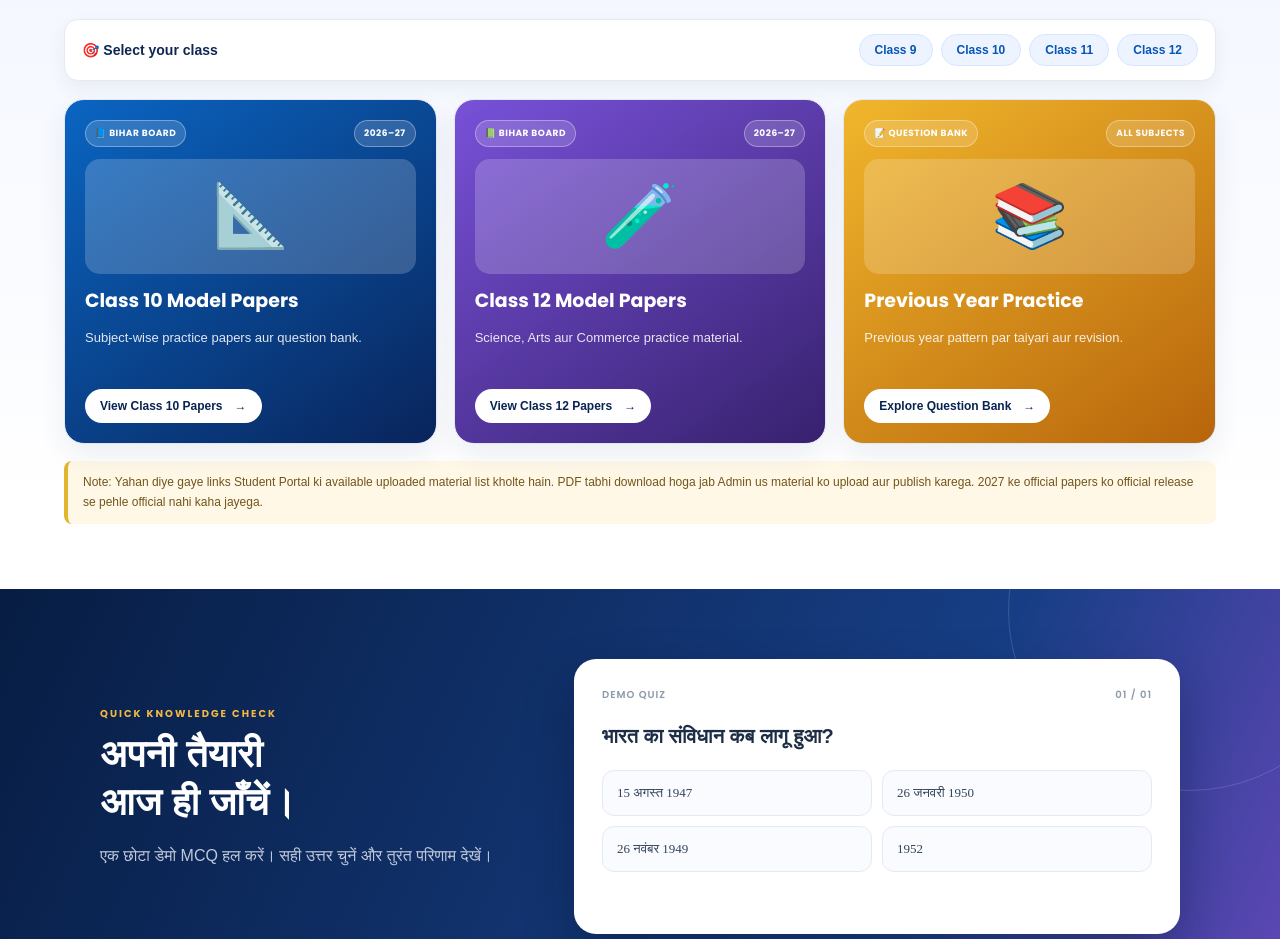
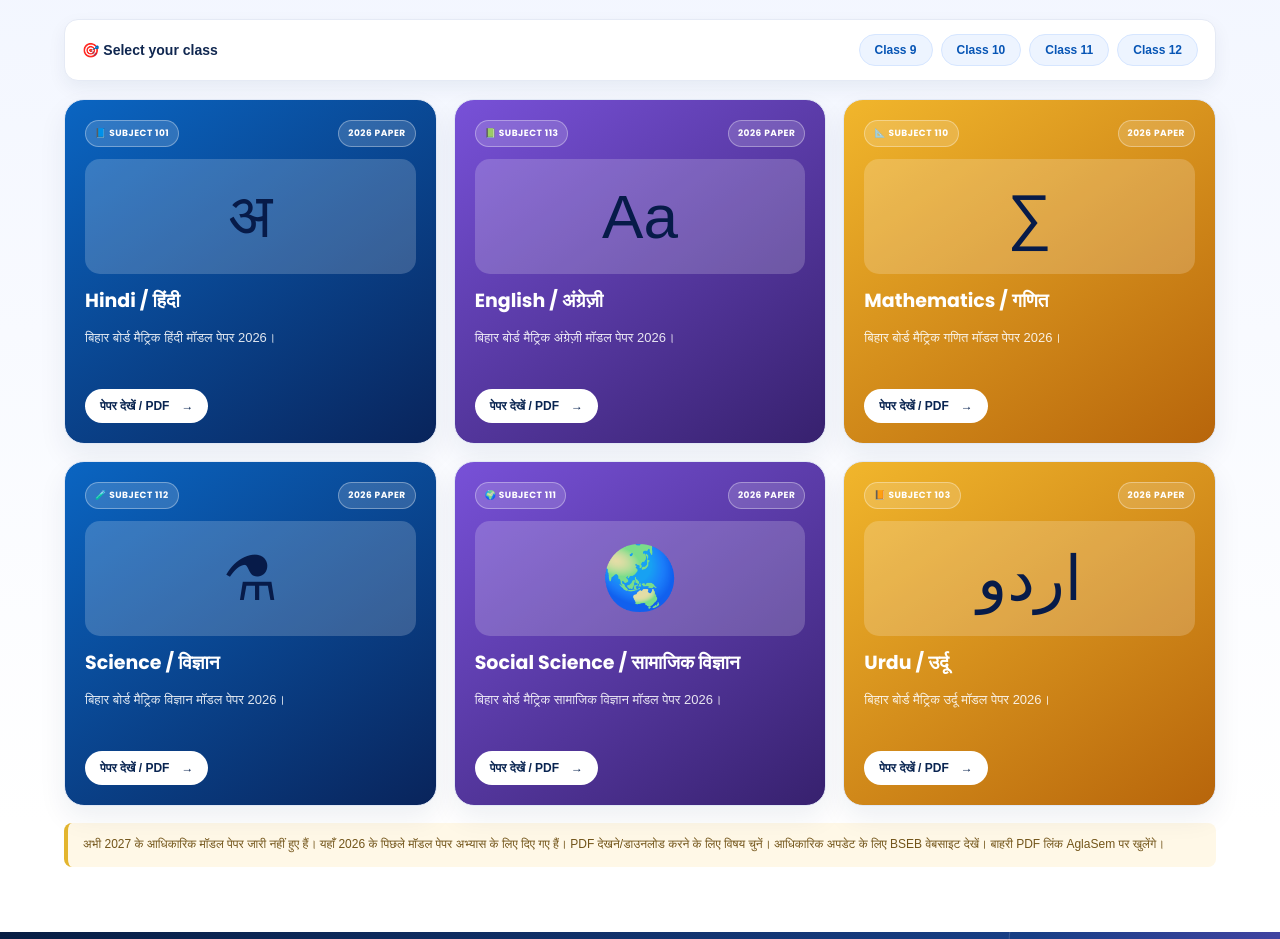
Before and after one commit to mdaftabansari1171997-dot/aftabstudentsbook, a plain HTML site: page index.html in a window 1280 px wide. Shown: the part 2896-3835 px from the top of the page. Drawn offline with Linux system fonts and the light colour scheme; a web font is replaced by a local one.

Commit message:
Add Class 10 subject-wise model paper links

```diff
--- a/index.html
+++ b/index.html
@@ -69,11 +69,14 @@
  <div class="library-heading"><div><div class="eyebrow">BOARD EXAM PRACTICE ZONE</div><h2>Model Papers & Question Bank</h2><p>Bihar Board aur anya boards ke exam-pattern practice papers.</p></div><span class="paper-year">SESSION 2026–27</span></div>
  <div class="paper-filter-row"><span>🎯 Select your class</span><div class="paper-class-pills"><a href="student.html?class_level=Class%209">Class 9</a><a href="student.html?class_level=Class%2010">Class 10</a><a href="student.html?class_level=Class%2011">Class 11</a><a href="student.html?class_level=Class%2012">Class 12</a></div></div>
  <div class="paper-grid">
-  <article class="paper-card paper-blue"><div class="paper-top"><span>📘 BIHAR BOARD</span><b>2026–27</b></div><div class="paper-illustration">📐</div><h3>Class 10 Model Papers</h3><p>Subject-wise practice papers aur question bank.</p><a href="student.html?class_level=Class%2010">View Class 10 Papers <b>→</b></a></article>
-  <article class="paper-card paper-violet"><div class="paper-top"><span>📗 BIHAR BOARD</span><b>2026–27</b></div><div class="paper-illustration">🧪</div><h3>Class 12 Model Papers</h3><p>Science, Arts aur Commerce practice material.</p><a href="student.html?class_level=Class%2012">View Class 12 Papers <b>→</b></a></article>
-  <article class="paper-card paper-gold"><div class="paper-top"><span>📝 QUESTION BANK</span><b>ALL SUBJECTS</b></div><div class="paper-illustration">📚</div><h3>Previous Year Practice</h3><p>Previous year pattern par taiyari aur revision.</p><a href="student.html">Explore Question Bank <b>→</b></a></article>
+  <article class="paper-card paper-blue"><div class="paper-top"><span>📘 SUBJECT 101</span><b>2026 PAPER</b></div><div class="paper-illustration">अ</div><h3>Hindi / हिंदी</h3><p>बिहार बोर्ड मैट्रिक हिंदी मॉडल पेपर 2026।</p><a href="https://hindi.aglasem.com/bihar-board-model-paper-class-10-hindi/" target="_blank" rel="noopener">पेपर देखें / PDF <b>→</b></a></article>
+  <article class="paper-card paper-violet"><div class="paper-top"><span>📗 SUBJECT 113</span><b>2026 PAPER</b></div><div class="paper-illustration">Aa</div><h3>English / अंग्रेज़ी</h3><p>बिहार बोर्ड मैट्रिक अंग्रेज़ी मॉडल पेपर 2026।</p><a href="https://hindi.aglasem.com/bihar-board-model-paper-class-10-english/" target="_blank" rel="noopener">पेपर देखें / PDF <b>→</b></a></article>
+  <article class="paper-card paper-gold"><div class="paper-top"><span>📐 SUBJECT 110</span><b>2026 PAPER</b></div><div class="paper-illustration">∑</div><h3>Mathematics / गणित</h3><p>बिहार बोर्ड मैट्रिक गणित मॉडल पेपर 2026।</p><a href="https://hindi.aglasem.com/bihar-board-model-paper-class-10-maths/" target="_blank" rel="noopener">पेपर देखें / PDF <b>→</b></a></article>
+  <article class="paper-card paper-blue"><div class="paper-top"><span>🧪 SUBJECT 112</span><b>2026 PAPER</b></div><div class="paper-illustration">⚗</div><h3>Science / विज्ञान</h3><p>बिहार बोर्ड मैट्रिक विज्ञान मॉडल पेपर 2026।</p><a href="https://hindi.aglasem.com/bihar-board-model-paper-class-10-science/" target="_blank" rel="noopener">पेपर देखें / PDF <b>→</b></a></article>
+  <article class="paper-card paper-violet"><div class="paper-top"><span>🌍 SUBJECT 111</span><b>2026 PAPER</b></div><div class="paper-illustration">🌏</div><h3>Social Science / सामाजिक विज्ञान</h3><p>बिहार बोर्ड मैट्रिक सामाजिक विज्ञान मॉडल पेपर 2026।</p><a href="https://hindi.aglasem.com/bihar-board-model-paper-class-10-social-science/" target="_blank" rel="noopener">पेपर देखें / PDF <b>→</b></a></article>
+  <article class="paper-card paper-gold"><div class="paper-top"><span>📙 SUBJECT 103</span><b>2026 PAPER</b></div><div class="paper-illustration">اردو</div><h3>Urdu / उर्दू</h3><p>बिहार बोर्ड मैट्रिक उर्दू मॉडल पेपर 2026।</p><a href="https://hindi.aglasem.com/bihar-board-model-paper-class-10-urdu/" target="_blank" rel="noopener">पेपर देखें / PDF <b>→</b></a></article>
  </div>
- <div class="paper-disclaimer">Note: Yahan diye gaye links Student Portal ki available uploaded material list kholte hain. PDF tabhi download hoga jab Admin us material ko upload aur publish karega. 2027 ke official papers ko official release se pehle official nahi kaha jayega.</div>
+ <div class="paper-disclaimer">अभी 2027 के आधिकारिक मॉडल पेपर जारी नहीं हुए हैं। यहाँ 2026 के पिछले मॉडल पेपर अभ्यास के लिए दिए गए हैं। PDF देखने/डाउनलोड करने के लिए विषय चुनें। आधिकारिक अपडेट के लिए <a href="https://biharboardonline.com/" target="_blank" rel="noopener">BSEB वेबसाइट</a> देखें। बाहरी PDF लिंक AglaSem पर खुलेंगे।</div>
 </section>
 <section class="test-section" id="test">
  <div class="test-copy"><div class="eyebrow">QUICK KNOWLEDGE CHECK</div><h2>अपनी तैयारी<br>आज ही जाँचें।</h2><p>एक छोटा डेमो MCQ हल करें। सही उत्तर चुनें और तुरंत परिणाम देखें।</p></div>
```
